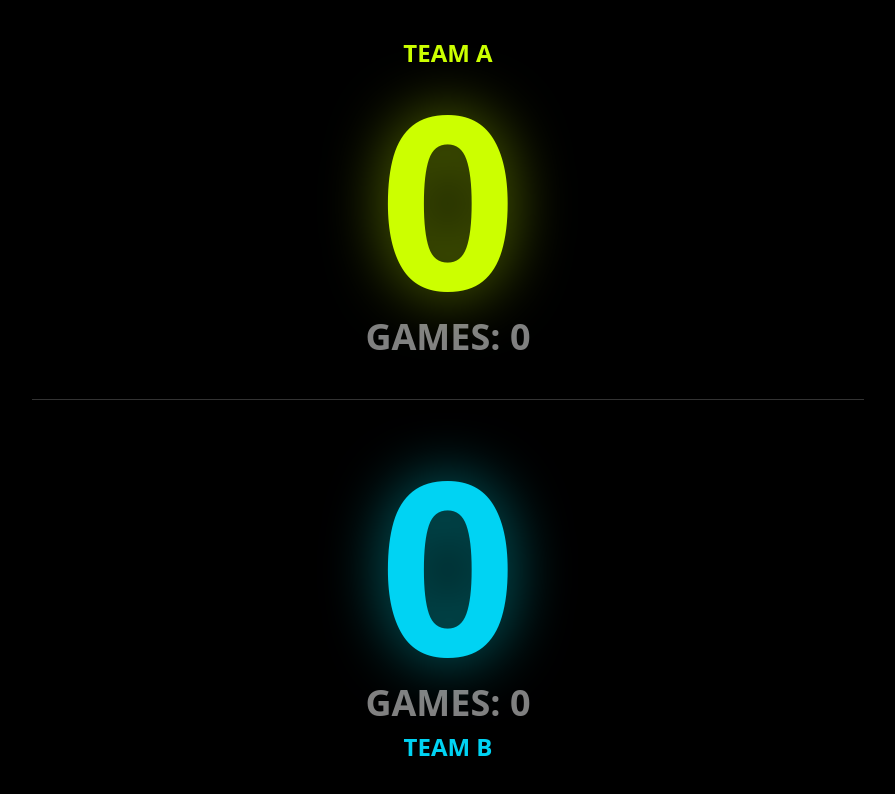
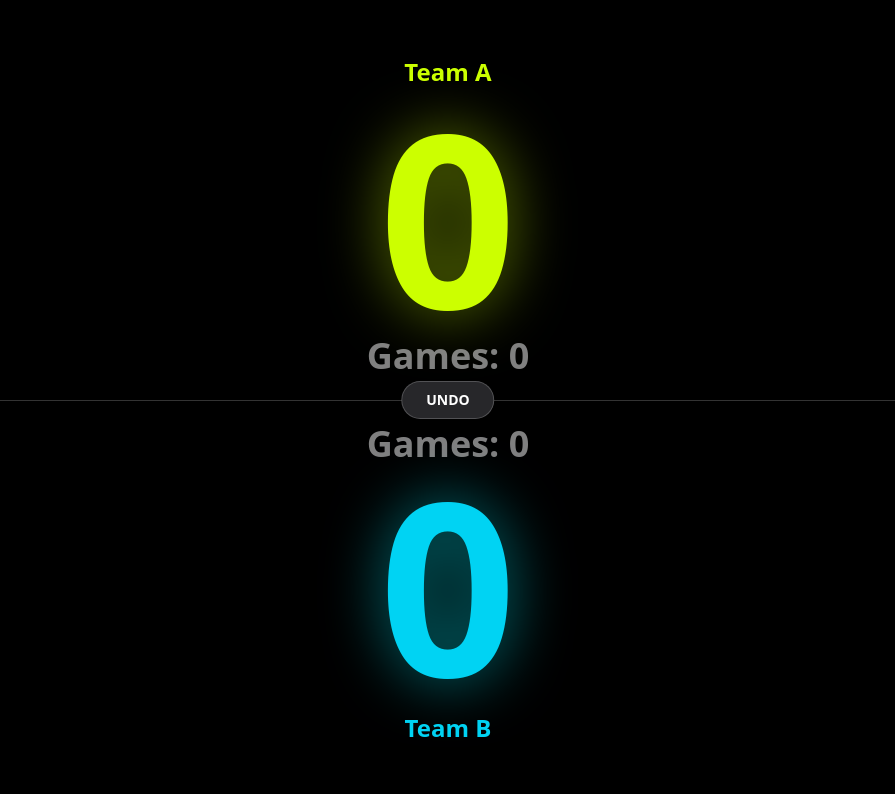
Before and after one commit to MattWate/AcePoint, a Next.js app: page /match/test-match in a window 1280 px wide. Shown: the top 794 px of the page, without its empty margins (192-1087 px from the left). Built offline with nearby package versions, Linux system fonts and the light colour scheme.

Commit message:
Update page.js

```diff
--- a/src/app/match/[id]/page.js
+++ b/src/app/match/[id]/page.js
@@ -9,32 +9,49 @@ export default function MatchPage() {
   const handleAction = (type) => {
     if (type === 'POINT_A') setMatch(s => updateScore(s, 'A'));
     if (type === 'POINT_B') setMatch(s => updateScore(s, 'B'));
-    if (type === 'UNDO') alert("Undo logic pending!"); // We'll add a history stack next
+    if (type === 'UNDO') {
+      // Undo logic will be implemented in the next step with a state history stack
+      console.log("Undo requested");
+    }
   };
 
   return (
-    <main className="fixed inset-0 bg-black flex flex-col items-center justify-around p-4 uppercase font-black">
+    <main className="fixed inset-0 bg-black flex flex-col uppercase font-black overflow-hidden">
       <ClickerInput onAction={handleAction} />
 
-      {/* TEAM A */}
-      <div className="text-center w-full">
+      {/* TEAM A TOUCH AREA */}
+      <button
+        onClick={() => handleAction('POINT_A')}
+        className="flex-1 flex flex-col items-center justify-center w-full active:bg-white/10 transition-colors pt-8"
+      >
         <p className="text-brand text-2xl mb-2">Team A</p>
-        <h1 className="text-[15rem] leading-none text-brand drop-shadow-[0_0_30px_rgba(204,255,0,0.5)]">
+        <h1 className="text-court-score leading-none text-brand drop-shadow-[0_0_30px_rgba(204,255,0,0.5)]">
           {PADEL_POINTS[match.scoreA]}
         </h1>
         <div className="text-4xl text-white opacity-50">Games: {match.gamesA}</div>
+      </button>
+
+      {/* DIVIDER / UNDO ZONE */}
+      <div className="relative h-px w-full bg-white/20">
+         <button
+          onClick={(e) => { e.stopPropagation(); handleAction('UNDO'); }}
+          className="absolute left-1/2 top-1/2 -translate-x-1/2 -translate-y-1/2 bg-zinc-800 border border-white/20 px-6 py-2 rounded-full text-white text-sm z-10 active:scale-95 transition-transform"
+         >
+           UNDO
+         </button>
       </div>
 
-      <div className="h-px w-2/3 bg-white/20" />
-
-      {/* TEAM B */}
-      <div className="text-center w-full">
-        <h1 className="text-[15rem] leading-none text-cyan-400 drop-shadow-[0_0_30px_rgba(0,240,255,0.5)]">
+      {/* TEAM B TOUCH AREA */}
+      <button
+        onClick={() => handleAction('POINT_B')}
+        className="flex-1 flex flex-col items-center justify-center w-full active:bg-white/10 transition-colors pb-8"
+      >
+        <div className="text-4xl text-white opacity-50">Games: {match.gamesB}</div>
+        <h1 className="text-court-score leading-none text-cyan-400 drop-shadow-[0_0_30px_rgba(0,240,255,0.5)]">
           {PADEL_POINTS[match.scoreB]}
         </h1>
-        <div className="text-4xl text-white opacity-50">Games: {match.gamesB}</div>
         <p className="text-cyan-400 text-2xl mt-2">Team B</p>
-      </div>
+      </button>
     </main>
   );
 }
```
